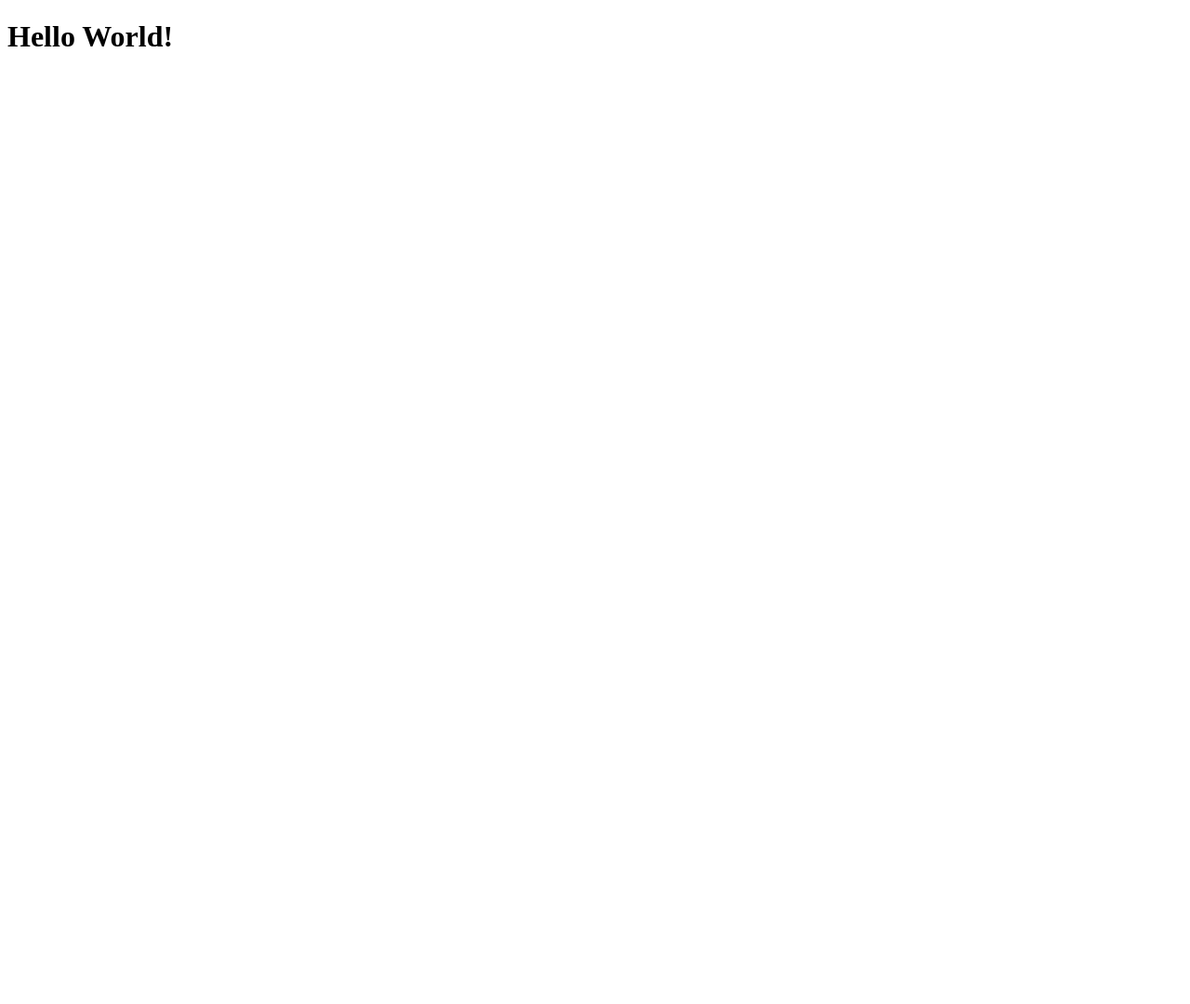
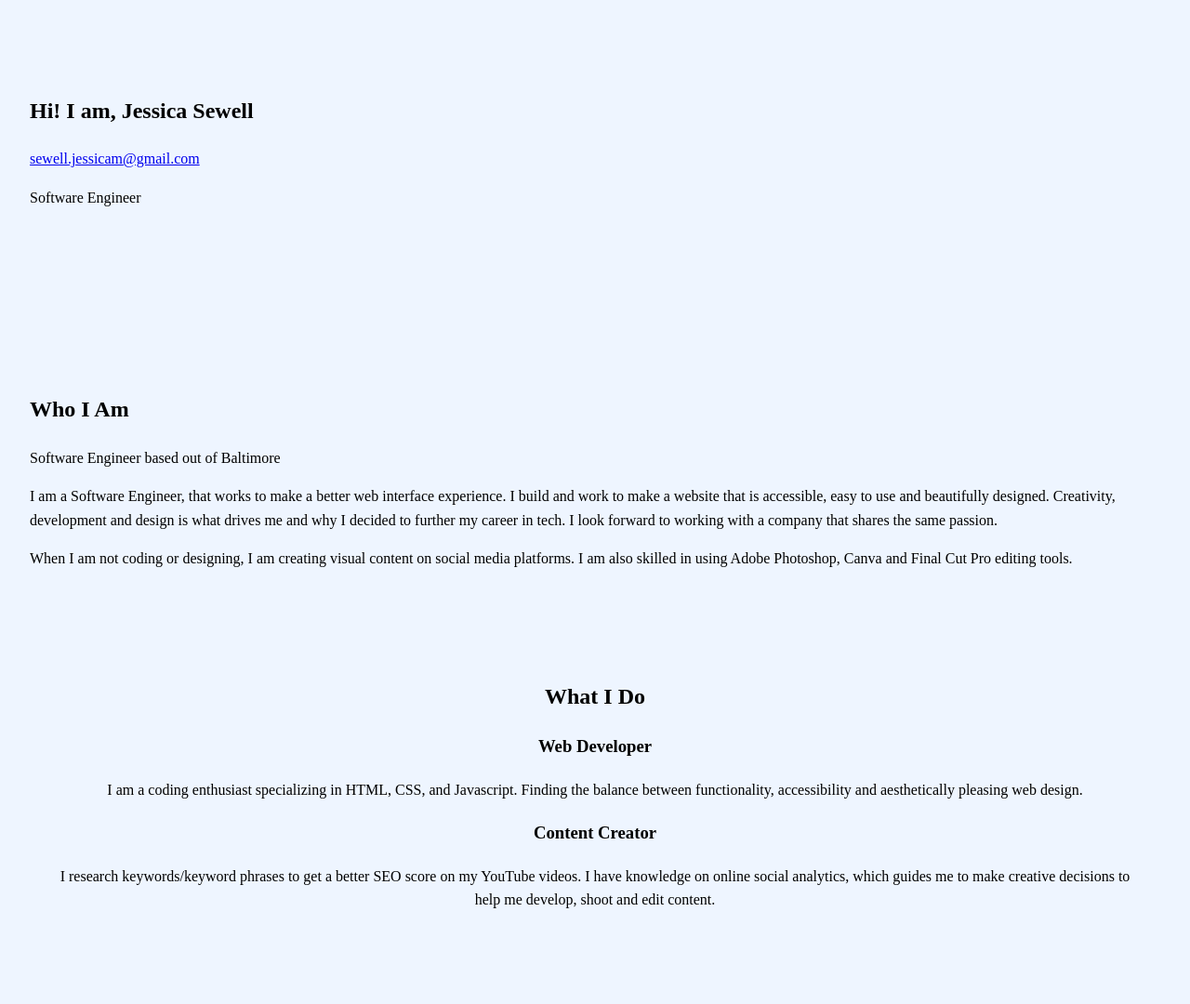
Before and after one commit to JessicaSew/portfolio-example, a plain HTML site: page index.html in a window 1280 px wide. Shown: the whole page at 93% size. Before the commit the page ends 800 px from the top, so only its background shows below. Drawn offline with Linux system fonts and the light colour scheme.

Commit message:
add style.css, connect to index.html

```diff
--- a/index.html
+++ b/index.html
@@ -1,9 +1,41 @@
 <!DOCTYPE html>
 <html lang="en">
   <head>
+    <link rel="stylesheet" href="style.css">
     <title>My Website</title>
   </head>
   <body>
-    <h1>Hello World!</h1>
+    <section class="intro" id="home">
+        <h1 class="section__title section__title--intro">
+            Hi! I am, <strong>Jessica Sewell</strong>
+        </h1>
+        <a href="mailto:sewell.jessicam@gmail.com" class="footer__link">sewell.jessicam@gmail.com</a>
+        <p class="section__subtitle section__subtitle--intro">Software Engineer</p>
+    </section>
+    <section class="about-me" id="about">
+        <h2 class="section__title section__title--about">Who I Am</h2>
+        <p class="section__subtitle section__subtitle--about">Software Engineer based out of Baltimore</p>
+
+        <div class="about-me__body">
+            <p>I am a Software Engineer, that works to make a better web interface experience.
+            I build and work to make a website that is accessible, easy to use and beautifully designed.
+            Creativity, development and design is what drives me and why I decided to further my career in tech.
+            I look forward to working with a company that shares the same passion.</p>
+            <p>When I am not coding or designing, I am creating visual content on social media platforms.
+            I am also skilled in using Adobe Photoshop, Canva and Final Cut Pro editing tools. </p>
+        </div>
+        <section class="my-services" id="services">
+            <h2 class="section__title section__title--services">What I Do</h2>
+            <div class="services">
+                <div class="service">
+                    <h3>Web Developer</h3>
+                    <p> I am a coding enthusiast specializing in HTML, CSS, and Javascript. Finding the balance between functionality, accessibility and aesthetically pleasing web design. </p>
+                </div>
+                <div class="service">
+                    <h3>Content Creator</h3>
+                    <p>I research keywords/keyword phrases to get a better SEO score on my YouTube videos. I have knowledge on online social analytics, which guides me to make creative decisions to help me develop, shoot and edit content.</p>
+                </div>
+            </div>
+        </section>
   </body>
 </html>
--- /dev/null
+++ b/style.css
@@ -0,0 +1,24 @@
+html {
+    scroll-behavior: smooth;
+    }
+body {
+    background:rgb(238, 245, 255);
+    color: var(--clr-dark);
+    margin: 0;
+    font-family: var(--ff-primary);
+    font-size: var(--fs-body);
+    line-height: 1.6;
+  }
+  section {
+	padding: 5em 2em;
+}
+strong {
+    font-weight: var(--fw-bold)
+}
+.my-services {
+    background-color: var(--clr-dark);
+    background-size: cover;
+    background-blend-mode: multiply;
+    color: var(--clr-light);
+    text-align: center;
+}
```
